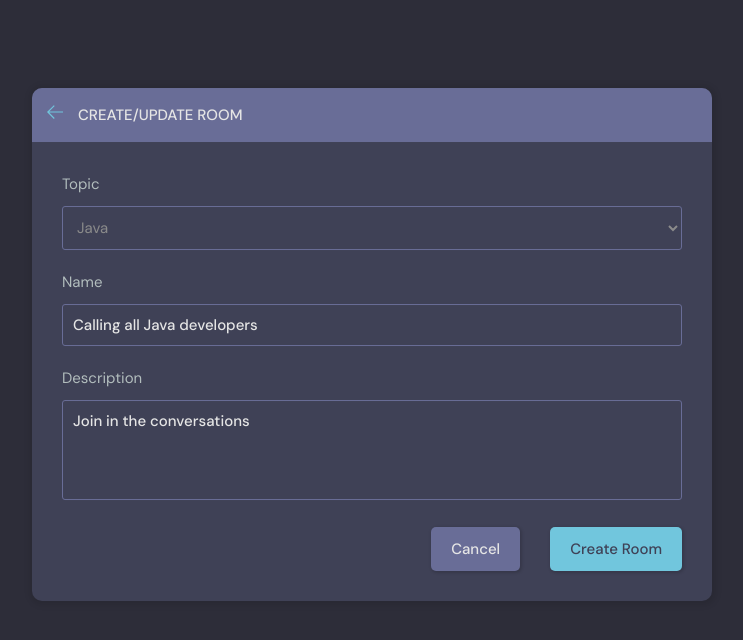
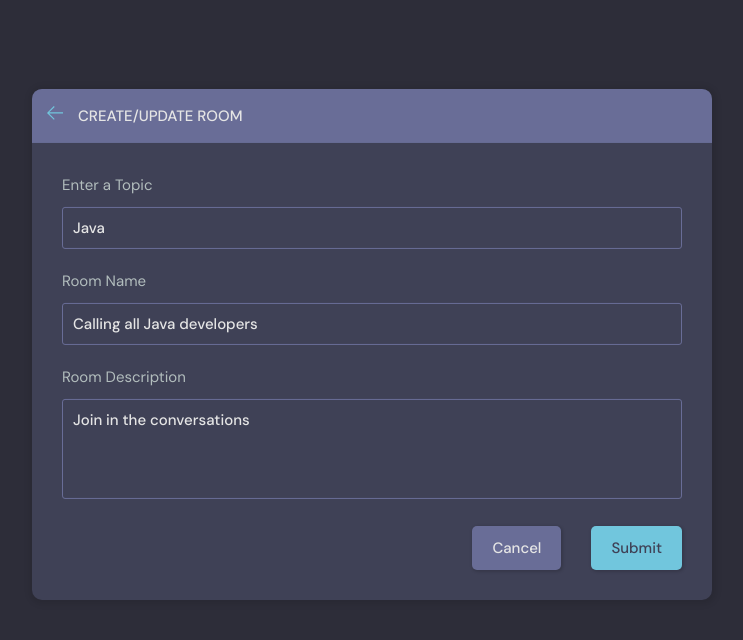
Before and after one commit to Savio49/DiscussionApp, a Django app: page /update-room/6 in a window 1280 px wide. Shown: the part 76-716 px from the top of the page, without its empty margins (268-1011 px from the left). Run offline with Django 4.2, Linux system fonts and the light colour scheme; a user stored in the database is signed in; data comes from the database, SQL or seed files in the repository; both versions use the stored data as it was after the commit.

Commit message:
Create-room and update room installation complete

```diff
--- a/base/templates/base/room_form.html
+++ b/base/templates/base/room_form.html
@@ -18,15 +18,50 @@
         </div>
       </div>
       <div class="layout__body">
-        <form class="form" action="" method="post">
+        <form class="form" action="" method="POST">
           {% csrf_token %}
-          {% for field in form %}
+          {% comment %} {% for field in form %}
           <div class="form__group">
             <label for="room_name">{{field.label}}</label>
             {{field}}
-            {% comment %} <input id="room_name" name="room_name" type="text" placeholder="E.g. Mastering Python + Django" /> {% endcomment %}
           </div>
-          {% endfor %}
+          {% endfor %} {% endcomment %}
+
+{% comment %} The <datalist> element's id attribute must be equal to the <input> element's list attribute (this binds them together). {% endcomment %}
+          <div class="form__group">
+            <label for="room_topic">Enter a Topic</label>
+            <input required type="text" value="{{room.topic.name}}" name="topic" list="topic-list"/>
+            <datalist id="topic-list">
+              <select name="" id="room-topic">
+                {% for topic in topics %}
+                <option value="{{topic.name}}">{{topic.name}}</option>
+                {% endfor %}
+              </select>
+            </datalist>
+          </div>
+
+          <div class="form__group">
+            <label for="room_name">Room Name</label>
+            {{form.name}}
+          </div>
+
+          <div class="form__group">
+            <label for="room_description">Room Description</label>
+            {{form.description}}
+          </div>
+
+          {% comment %} <div class="form__group">
+            <label for="room_topic">Topic</label>
+            <input required type="text" name="topic" list="topic-list" />
+            <datalist id = "topic-list">
+              <select id="room_topic">
+                {% for topic in topics %}
+                <option value="{{topic.name}}">{{topic.name}}</option>
+                {% endfor%}
+              </select>
+            </datalist>
+          </div> {% endcomment %}
+
           {% comment %} <div class="form__group">
             <label for="room_topic">Topic</label>
             <input required type="text" name="topic" id="room_topic" list="topic-list" />
@@ -47,7 +82,7 @@
           </div> {% endcomment %}
           <div class="form__action">
             <a class="btn btn--dark" href="index.html">Cancel</a>
-            <button class="btn btn--main" type="submit">Create Room</button>
+            <button class="btn btn--main" type="submit">Submit</button>
           </div>
         </form>
       </div>
--- a/base/views.py
+++ b/base/views.py
@@ -110,15 +110,24 @@ def userProfile(request, pk):
 @login_required(login_url='login')
 def createRoom(request):
     form = RoomForm()
+    topics = Topic.objects.all()
     if request.method == 'POST':
-        form = RoomForm(request.POST)
-        if form.is_valid():
-            room = form.save(commit=False)
-            room.host = request.user
-            room.save()
-            return redirect('home')
+        topic_name = request.POST.get('topic')
+        topic, created = Topic.objects.get_or_create(name=topic_name)
 
-    context = {'form': form}
+        Room.objects.create(topic=topic,
+                            host=request.user,
+                            name=request.POST.get('name'),
+                            description=request.POST.get('description'))
+
+        # form = RoomForm(request.POST)
+        # if form.is_valid():
+        #     room = form.save(commit=False)
+        #     room.host = request.user
+        #     room.save()
+        return redirect('home')
+
+    context = {'form': form, 'topics': topics}
     return render(request, 'base/room_form.html', context)
 
 
@@ -126,17 +135,23 @@ def createRoom(request):
 def updateRoom(request, pk):
     room = Room.objects.get(id=pk)
     form = RoomForm(instance=room)
-
+    topics = Topic.objects.all()
     if request.user != room.host:
         return HttpResponse('Invalid user')
 
     if request.method == 'POST':
-        form = RoomForm(request.POST, instance=room)
-        if form.is_valid():
-            form.save()
-            return redirect('home')
+        topic_name = request.POST.get('topic')
+        topic, created = Topic.objects.get_or_create(name=topic_name)
+        room.name = request.POST.get('name')
+        room.topic = topic
+        room.description = request.POST.get('description')
+        room.save()
+        # form = RoomForm(request.POST, instance=room)
+        # if form.is_valid():
+        #     form.save()
+        return redirect('home')
 
-    context = {'form': form}
+    context = {'form': form, 'topics': topics, 'room': room}
     return render(request, 'base/room_form.html', context)
 
 
```
Also changed, not shown: db.sqlite3.
